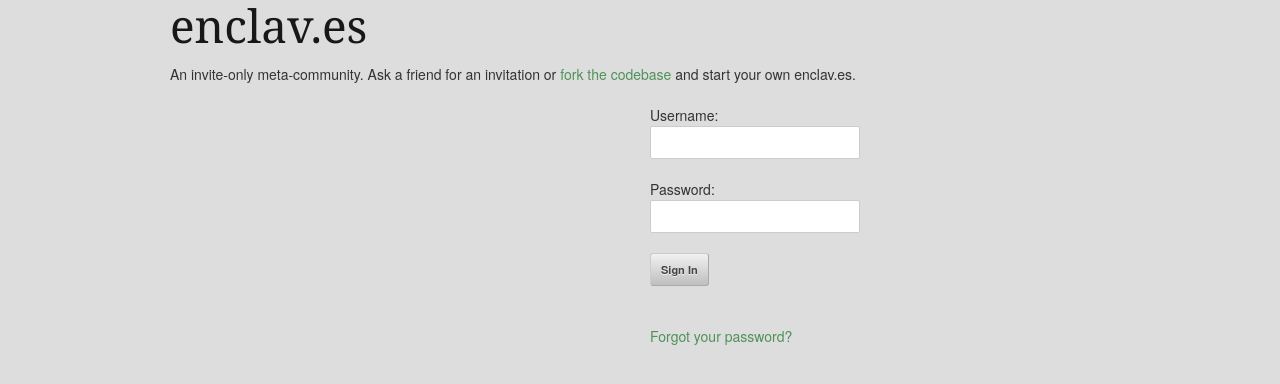
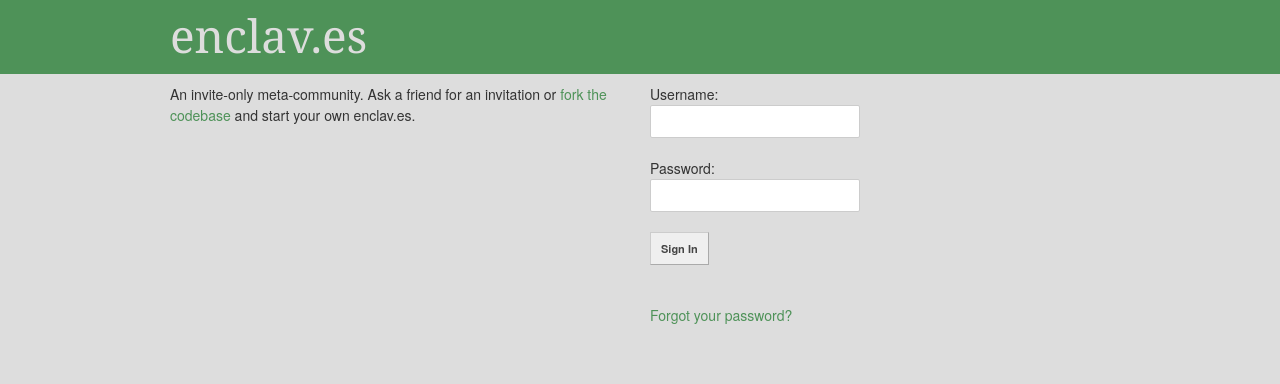
Before and after one commit to gigawhitlocks/enclav.es, a Python web app: template templates/landingpage.html in a window 1280 px wide. Shown: the top 384 px of the page. Run offline with Jinja, Linux system fonts and the light colour scheme; the template is opened without the code that fills it, so the values that code supplies are empty; some libraries are stand-ins or nearby versions.

Commit message:
made landing page standard and made btns not dumb

```diff
--- a/static/css/base.css
+++ b/static/css/base.css
@@ -132,25 +132,14 @@
 	input[type="submit"],
 	input[type="reset"],
 	input[type="button"] {
-		background: #eee; /* Old browsers */
-		background: #eee -moz-linear-gradient(top, rgba(255,255,255,.2) 0%, rgba(0,0,0,.2) 100%); /* FF3.6+ */
-		background: #eee -webkit-gradient(linear, left top, left bottom, color-stop(0%,rgba(255,255,255,.2)), color-stop(100%,rgba(0,0,0,.2))); /* Chrome,Safari4+ */
-		background: #eee -webkit-linear-gradient(top, rgba(255,255,255,.2) 0%,rgba(0,0,0,.2) 100%); /* Chrome10+,Safari5.1+ */
-		background: #eee -o-linear-gradient(top, rgba(255,255,255,.2) 0%,rgba(0,0,0,.2) 100%); /* Opera11.10+ */
-		background: #eee -ms-linear-gradient(top, rgba(255,255,255,.2) 0%,rgba(0,0,0,.2) 100%); /* IE10+ */
-		background: #eee linear-gradient(top, rgba(255,255,255,.2) 0%,rgba(0,0,0,.2) 100%); /* W3C */
 	  border: 1px solid #aaa;
 	  border-top: 1px solid #ccc;
 	  border-left: 1px solid #ccc;
-	  -moz-border-radius: 3px;
-	  -webkit-border-radius: 3px;
-	  border-radius: 3px;
 	  color: #444;
 	  display: inline-block;
 	  font-size: 11px;
 	  font-weight: bold;
 	  text-decoration: none;
-	  text-shadow: 0 1px rgba(255, 255, 255, .75);
 	  cursor: pointer;
 	  margin-bottom: 20px;
 	  line-height: normal;
@@ -163,13 +152,6 @@
 	input[type="reset"]:hover,
 	input[type="button"]:hover {
 		color: #222;
-		background: #ddd; /* Old browsers */
-		background: #ddd -moz-linear-gradient(top, rgba(255,255,255,.3) 0%, rgba(0,0,0,.3) 100%); /* FF3.6+ */
-		background: #ddd -webkit-gradient(linear, left top, left bottom, color-stop(0%,rgba(255,255,255,.3)), color-stop(100%,rgba(0,0,0,.3))); /* Chrome,Safari4+ */
-		background: #ddd -webkit-linear-gradient(top, rgba(255,255,255,.3) 0%,rgba(0,0,0,.3) 100%); /* Chrome10+,Safari5.1+ */
-		background: #ddd -o-linear-gradient(top, rgba(255,255,255,.3) 0%,rgba(0,0,0,.3) 100%); /* Opera11.10+ */
-		background: #ddd -ms-linear-gradient(top, rgba(255,255,255,.3) 0%,rgba(0,0,0,.3) 100%); /* IE10+ */
-		background: #ddd linear-gradient(top, rgba(255,255,255,.3) 0%,rgba(0,0,0,.3) 100%); /* W3C */
 	  border: 1px solid #888;
 	  border-top: 1px solid #aaa;
 	  border-left: 1px solid #aaa; }
@@ -180,13 +162,7 @@
 	input[type="reset"]:active,
 	input[type="button"]:active {
 		border: 1px solid #666;
-		background: #ccc; /* Old browsers */
-		background: #ccc -moz-linear-gradient(top, rgba(255,255,255,.35) 0%, rgba(10,10,10,.4) 100%); /* FF3.6+ */
-		background: #ccc -webkit-gradient(linear, left top, left bottom, color-stop(0%,rgba(255,255,255,.35)), color-stop(100%,rgba(10,10,10,.4))); /* Chrome,Safari4+ */
-		background: #ccc -webkit-linear-gradient(top, rgba(255,255,255,.35) 0%,rgba(10,10,10,.4) 100%); /* Chrome10+,Safari5.1+ */
-		background: #ccc -o-linear-gradient(top, rgba(255,255,255,.35) 0%,rgba(10,10,10,.4) 100%); /* Opera11.10+ */
-		background: #ccc -ms-linear-gradient(top, rgba(255,255,255,.35) 0%,rgba(10,10,10,.4) 100%); /* IE10+ */
-		background: #ccc linear-gradient(top, rgba(255,255,255,.35) 0%,rgba(10,10,10,.4) 100%); /* W3C */ }
+}
 
 	.button.full-width,
 	button.full-width,
--- a/static/css/custom.css
+++ b/static/css/custom.css
@@ -37,3 +37,19 @@
 	padding-top: 10px;
 	padding-bottom: 10px;
 }
+
+.button:hover,
+button:hover,
+input[type="submit"]:hover,
+input[type="button"]:hover {
+	color: #FFFFFF;
+	background: #4e9268;
+}
+
+.button:hover,
+button:hover,
+input[type="submit"]:active,
+input[type="button"]:active {
+	color: #DDDDDD;
+	background: red;
+}
--- a/templates/landingpage.html
+++ b/templates/landingpage.html
@@ -1,14 +1,6 @@
-<!DOCTYPE html5>
-<html>
-	<head>
+{% extends "base.html" %}
 
-		<title>enclav.es</title>
-		<link rel="stylesheet" href="css/base.css">
-		<link rel="stylesheet" href="css/skeleton.css">
-		<link rel="stylesheet" href="css/layout.css">
-		<link rel="stylesheet" href="css/custom.css">
-
-
+{% block header %}
 <script src='//ajax.googleapis.com/ajax/libs/jquery/1.2.6/jquery.min.js'
   type='text/javascript'></script>
 <script type='text/javascript'>
@@ -24,21 +16,24 @@
   });
 
 </script>
+{% endblock header %}
 
 
-	</head>
-	<body>
-
-		<div class="container black" id="sign-in">
+{% block pageheader %}
 <div class="sixteen columns">
-				<h1>
+  <h1 style="margin-top:-10px; color:#DDDDDD">
     enclav.es
   </h1>
 
+</div>
+{% endblock pageheader %}
+
+{% block content %}
+<div class="eight columns">
   <p>An invite-only meta-community. Ask a friend for an invitation or <a href="http://github.com/thewhitlockian/enclav.es">fork the codebase</a> and
   start your own enclav.es.</p>
 </div>
-			<div class="eight columns offset-by-eight">
+<div class="eight columns">
   <form id="login" action="/" method="post" >
     <input type="hidden" name="csrfmiddlewaretoken" value="{{ csrf_token }}">
     <p class="white">
@@ -49,6 +44,4 @@
   </form>
   <a href="/forgot_password">Forgot your password?</a>
 </div>
-		</div>
-	</body>
-</html>
+{% endblock content %}
```
Also changed, not shown: handlers.py (+9 -4 lines). Lines whose indentation alone changed are shown as unchanged.
